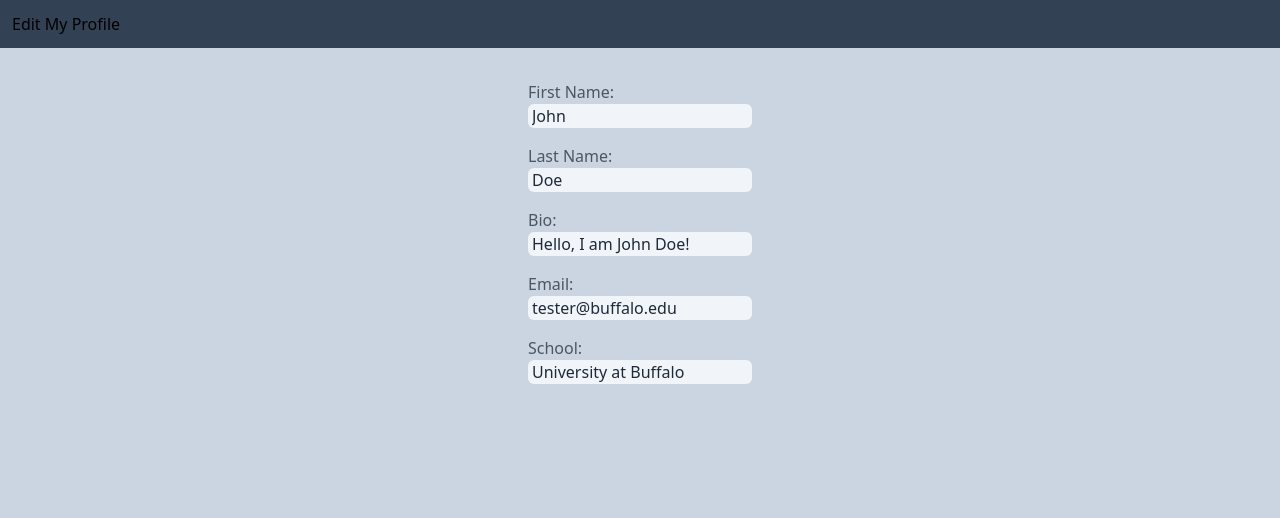
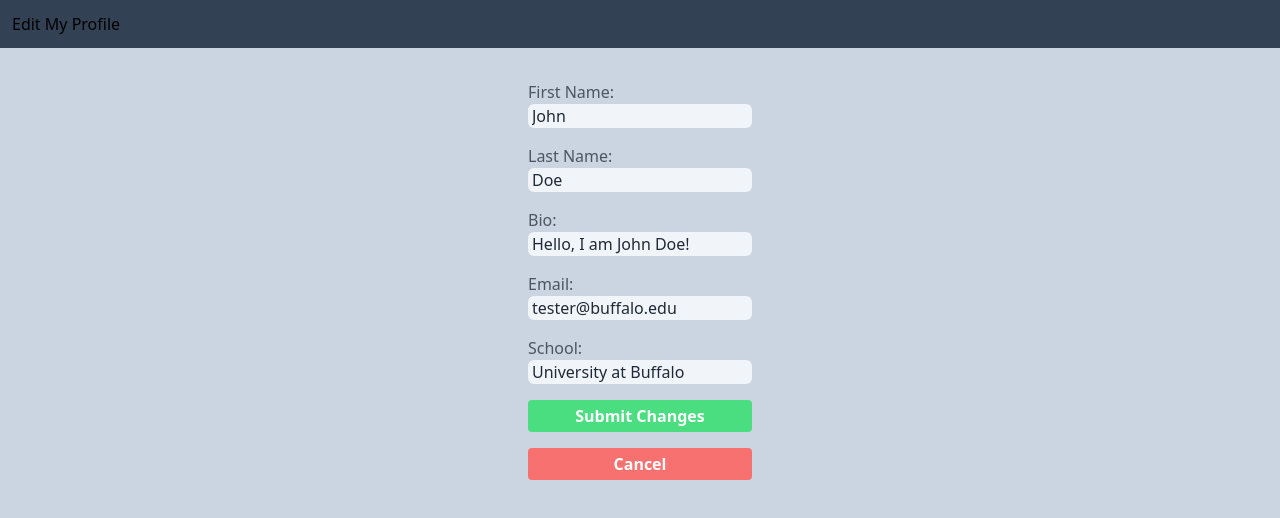
Before and after one commit to ilhanbae/Grouped, a React (Create React App) app in the folder front_end/: page /editprofile in a window 1280 px wide. Shown: the top 518 px of the page. Built offline with nearby package versions, Linux system fonts and the light colour scheme.

Commit message:
Add submit & cancel buttons for edit profile page

```diff
--- a/front_end/src/pages/EditProfile/EditProfile.jsx
+++ b/front_end/src/pages/EditProfile/EditProfile.jsx
@@ -14,14 +14,31 @@ const EditProfile = () => {
     setUserInfo({ ...userInfo, [id]: value });
   };
 
+  const handleSubmit = (e) => {
+    e.preventDefault();
+  };
+
+  const handleCancel = (e) => {
+    setUserInfo({
+      firstname: "John",
+      lastname: "Doe",
+      bio: "Hello, I am John Doe!",
+      email: "tester@buffalo.edu",
+      school: "University at Buffalo",
+    });
+  };
+
   return (
     <div className="min-h-screen flex items-center flex-col bg-slate-300">
       {/* Header */}
       <div className="min-w-full bg-slate-700 p-3">
         <h1 className="">Edit My Profile</h1>
       </div>
-      {/* User Fields */}
-      <form className="bg-slate-300 p-8 rounded-lg flex flex-col w-72">
+      {/* User Info Form */}
+      <form
+        className="bg-slate-300 p-8 rounded-lg flex flex-col w-72"
+        onSubmit={handleSubmit}
+      >
         {/* First Name */}
         <div className="mb-4">
           <label className="text-gray-600" htmlFor="firstname">
@@ -92,6 +109,22 @@ const EditProfile = () => {
             onChange={handleChange}
           />
         </div>
+        {/* Buttons */}
+        <div className="flex flex-col space-y-4 ">
+          <button
+            className="w-full py-1 rounded text-white bg-green-400 font-bold hover:bg-green-500"
+            type="submit"
+          >
+            Submit Changes
+          </button>
+          <button
+            className="w-full py-1 rounded text-white bg-red-400 font-bold hover:bg-red-500"
+            type="button"
+            onClick={handleCancel}
+          >
+            Cancel
+          </button>
+        </div>
       </form>
     </div>
   );
```
